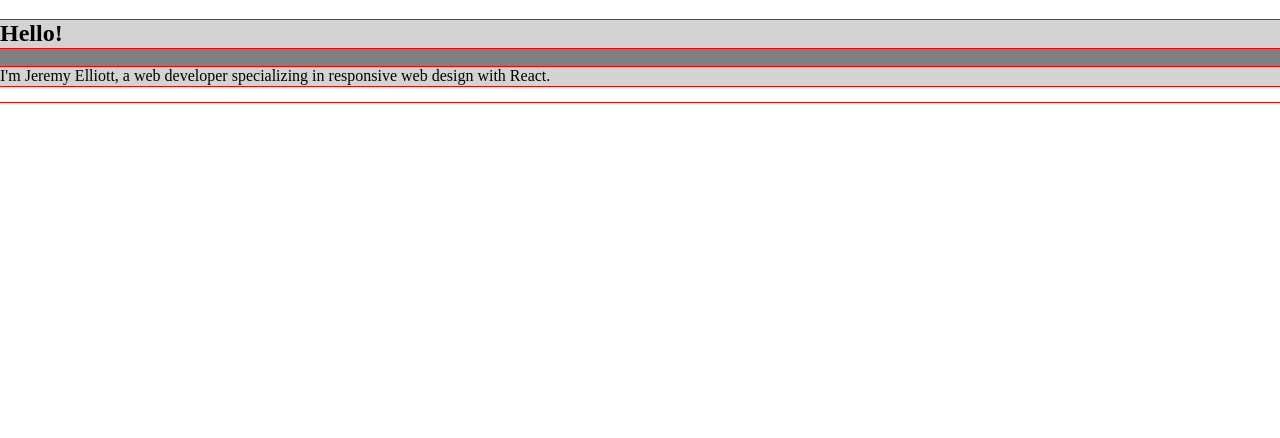
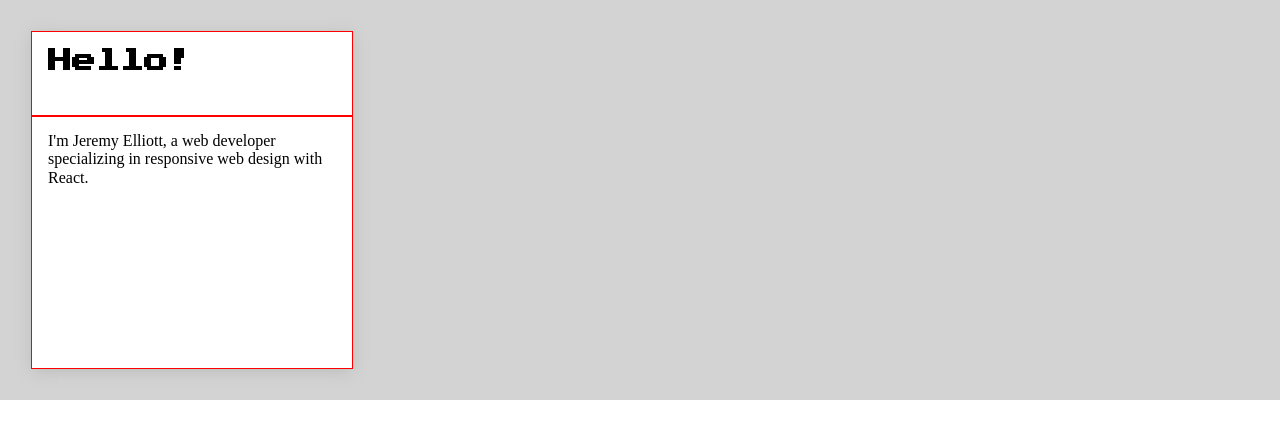
Before and after one commit to SasquatchPunter/SasquatchPunter.github.io, a website: page index.html in a window 1280 px wide. Drawn offline with nearby package versions, Linux system fonts and the light colour scheme.

Commit message:
Stylize welcome message

```diff
--- a/index.css
+++ b/index.css
@@ -1,11 +1,71 @@
+@import url("https://fonts.googleapis.com/css2?family=Press+Start+2P&display=swap");
+
 * {
+  padding: 0;
+  margin-block-start: 0;
+  margin-block-end: 0;
+}
+
+/* Globals
+==========================================================================*/
+
+/* Heights */
+.h25 {
+  height: 25%;
+}
+.h50 {
+  height: 50%;
+}
+.h75 {
+  height: 75%;
+}
+.h100 {
+  height: 100%;
+}
+
+/* Widths */
+.w25 {
+  width: 25%;
+}
+.w50 {
+  width: 50%;
+}
+.w75 {
+  width: 75%;
+}
+.w100 {
+  width: 100%;
+}
+
+/* Font Families*/
+.ff__ps2p {
+  font-family: "Press Start 2P", cursive;
+}
+
+/* Debugging */
+.outlined {
   outline: solid 1px red;
 }
 
+/* Local Classes
+==========================================================================*/
+
 .header {
-  background: gray;
+  background: lightgray;
+  height: 50vh;
+  display: flex;
+  flex-direction: column;
+  align-items: flex-start;
 }
 
-.header__div {
-  background: lightgray;
+.welcome__div {
+  margin: 2em;
+  box-shadow: 0 0.2em 1em 0 #bbb;
+  background: white;
+  width: 25%;
 }
+
+.welcome__item {
+  box-sizing: border-box;
+  padding: 1em;
+}
--- a/index.html
+++ b/index.html
@@ -9,13 +9,15 @@
 
     <body>
         <div class="header">
-            <div class="header__div">
-                <h2>Hello!</h2>
-            </div>
-            <div class="header__div">
-                <p>
-                    I'm Jeremy Elliott, a web developer specializing in responsive web design with React.
-                </p>
+            <div class="welcome__div h100">
+                <div class="outlined welcome__item h25 ff__ps2p">
+                    <h2>Hello!</h2>
+                </div>
+                <div class="outlined welcome__item h75">
+                    <p>
+                        I'm Jeremy Elliott, a web developer specializing in responsive web design with React.
+                    </p>
+                </div>
             </div>
         </div>
     </body>
```
Also changed, not shown: package.json (added, +23 -0 lines), 2 other files.
